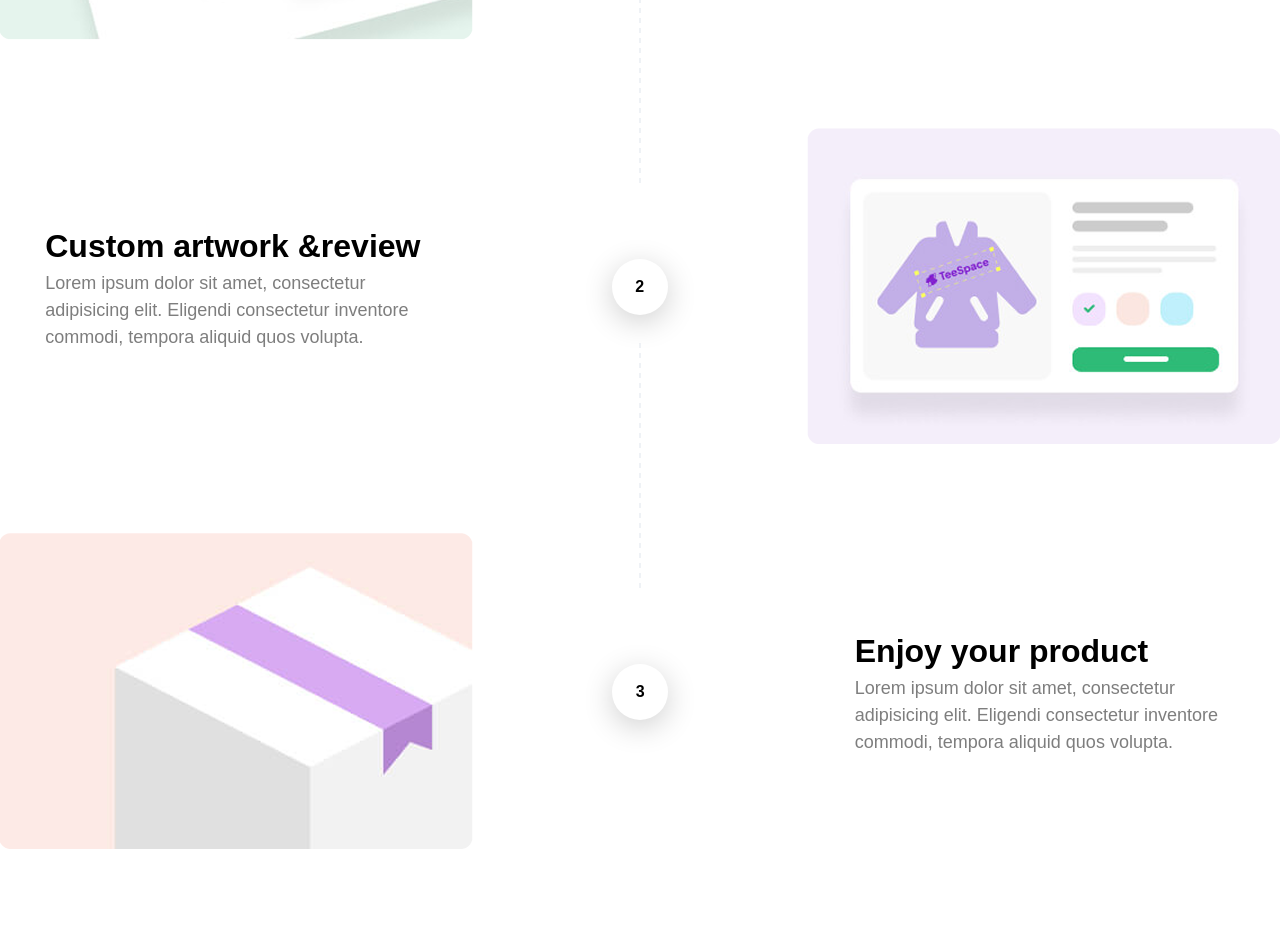
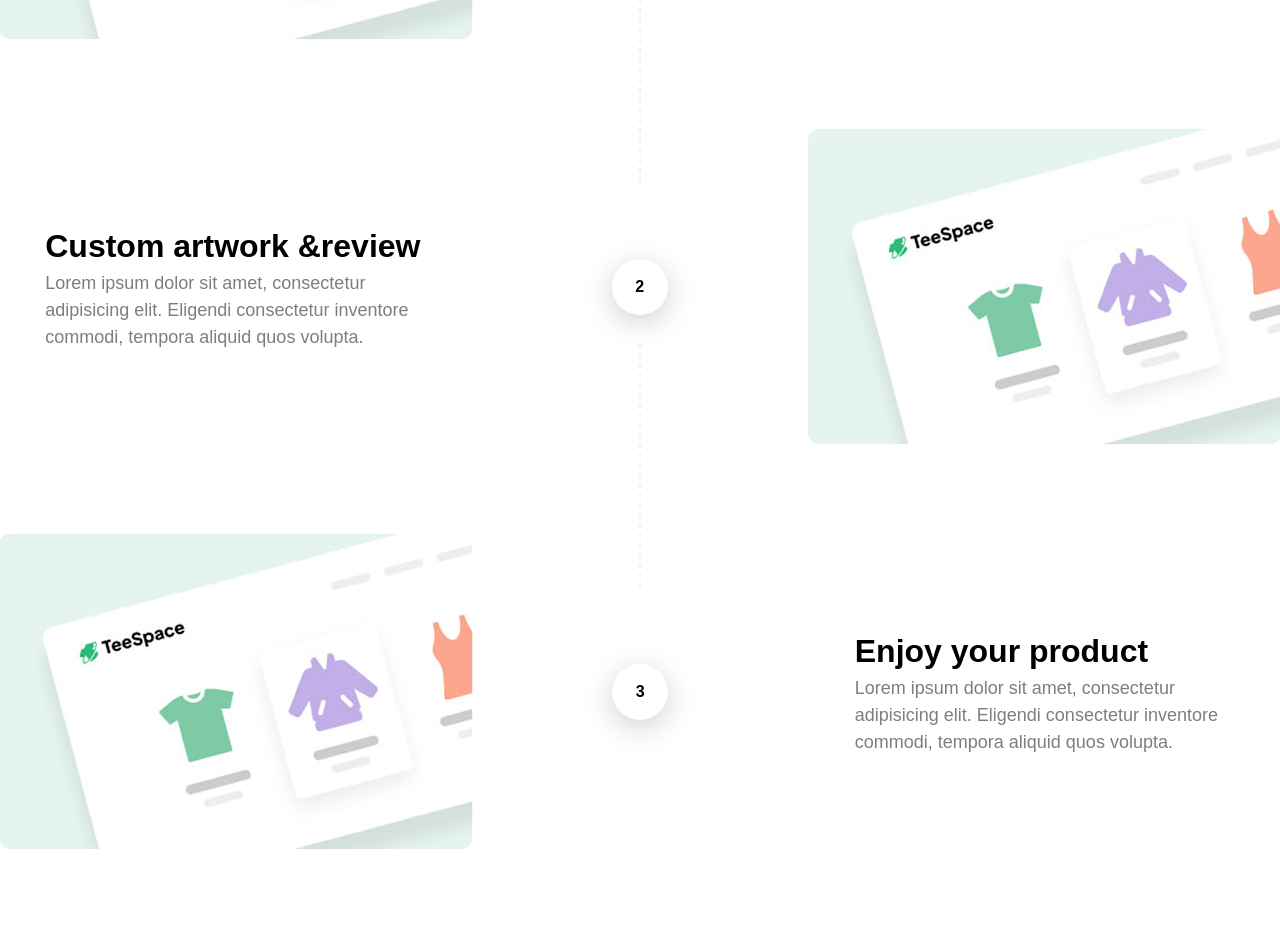
Before and after one commit to Christina0896/Proj.4-Printing-website, a React (Vite) app: page / in a window 1280 px wide. Shown: the part 1900-2852 px from the top of the page. Built offline with nearby package versions, Linux system fonts and the light colour scheme.

Commit message:
refactor Mainsection component to use imported assets for images

```diff
--- a/src/components/mainsection.jsx
+++ b/src/components/mainsection.jsx
@@ -4,6 +4,10 @@ import Category2 from '/src/assets/Category-2.png';
 import Category3 from '/src/assets/Category-3.png';
 import Category4 from '/src/assets/Category-4.png';
 import Category5 from '/src/assets/Category-5.png';
+import Customshirt1 from '/src/assets/customshirt1.png';
+import Customshirt2 from '/src/assets/customshirt1.png';
+import Customshirt3 from '/src/assets/customshirt1.png';
+import MainS2img1 from '/src/assets/mainsection2-img1.png';
 
 function Mainsection() {
   return (
@@ -32,7 +36,7 @@ function Mainsection() {
         <ul className="w-321 pb-29">
           {/* Step 1 */}
           <li className="flex mb-22 ">
-            <img src="src\assets\customshirt1.png" alt="" />
+            <img src={Customshirt1} alt="" />
             <div className="w-60  flex justify-center m-auto">
               <span className=" step-number font-bold flex items-center justify-center ">1</span>
             </div>
@@ -46,7 +50,7 @@ function Mainsection() {
           </li>
           {/* Step 2 */}
           <li className="flex flex-row-reverse  mb-22 ">
-            <img src="src\assets\customshirt2.png" alt="" />
+            <img src={Customshirt2} alt="" />
             <div className="w-60 flex justify-center m-auto">
               <span className=" step-number font-bold flex items-center justify-center ">2</span>
             </div>
@@ -60,7 +64,7 @@ function Mainsection() {
           </li>
           {/* Step 3 */}
           <li className="flex  ">
-            <img src="src\assets\customshirt3.png" alt="" />
+            <img src={Customshirt3} alt="" />
             <div className="w-60  flex justify-center m-auto">
               <span className=" step-number font-bold flex items-center justify-center ">3</span>
             </div>
@@ -78,7 +82,7 @@ function Mainsection() {
       {/* Main Section 2 */}
       <section className="mainSection2 flex-col ">
         <div className="flex pb-18">
-          <img className="pe-20 p-4" src="src\assets\mainsection2-img1.png" alt="" />
+          <img className="pe-20 p-4" src={MainS2img1} alt="" />
           <div className="flex flex-col  m-auto">
             <h1 className="font-bold text-[48px] w-150"> Free and easy way to bring your ideas to life</h1>
             <p className="w-150 text-[18px] mt-5 mb-2.5">
```
